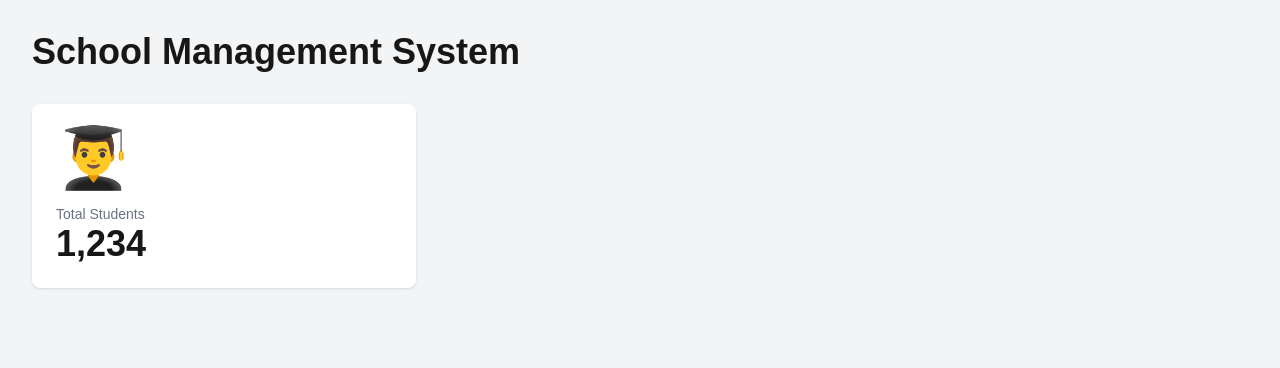
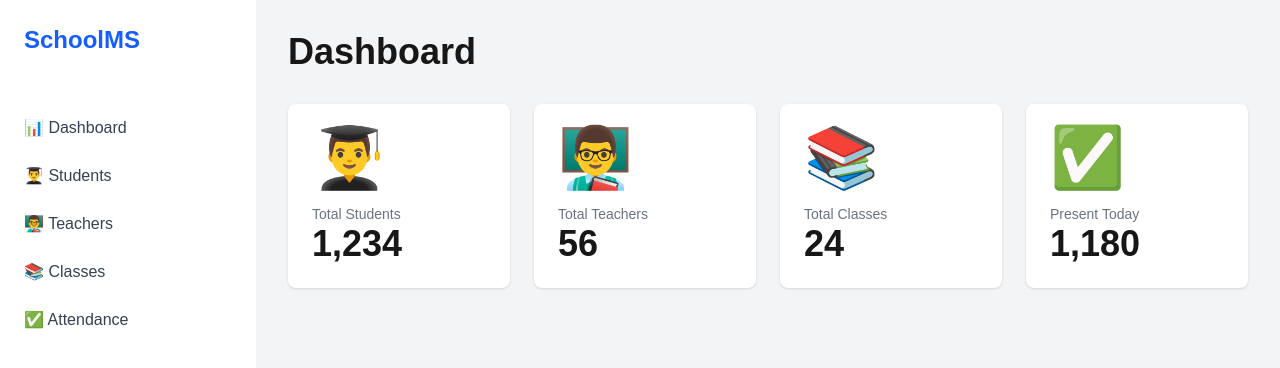
Before and after one commit to Rufiadah-Shafi/school-management-system, a Next.js app: page / in a window 1280 px wide. Shown: the top 368 px of the page. Built offline with nearby package versions, Linux system fonts and the light colour scheme.

Commit message:
Add four cards

```diff
--- /dev/null
+++ b/app/components/SideBar.tsx
@@ -0,0 +1,45 @@
+function Sidebar() {
+  return (
+    <aside className="w-64 bg-white shadow-lg h-screen">
+      {/* Logo/Title */}
+      <div className="p-6">
+        <h1 className="text-2xl font-bold text-blue-600">SchoolMS</h1>
+      </div>
+
+      {/* Navigation Links */}
+      <nav className="mt-6">
+        <a
+          href="/"
+          className="block px-6 py-3 text-gray-700 hover:bg-blue-50 hover:text-blue-600"
+        >
+          📊 Dashboard
+        </a>
+        <a
+          href="/students"
+          className="block px-6 py-3 text-gray-700 hover:bg-blue-50 hover:text-blue-600"
+        >
+          👨‍🎓 Students
+        </a>
+        <a
+          href="/teachers"
+          className="block px-6 py-3 text-gray-700 hover:bg-blue-50 hover:text-blue-600"
+        >
+          👨‍🏫 Teachers
+        </a>
+        <a
+          href="/classes"
+          className="block px-6 py-3 text-gray-700 hover:bg-blue-50 hover:text-blue-600"
+        >
+          📚 Classes
+        </a>
+        <a
+          href="/attendance"
+          className="block px-6 py-3 text-gray-700 hover:bg-blue-50 hover:text-blue-600"
+        >
+          ✅ Attendance
+        </a>
+      </nav>
+    </aside>
+  )
+}
+export default Sidebar;
--- a/app/page.tsx
+++ b/app/page.tsx
@@ -1,14 +1,44 @@
- function Home() {
+ import Sidebar from './components/SideBar'
+
+function Home() {
   return (
-    <div className="min-h-screen bg-gray-100 p-8">
-      <h1 className="text-4xl font-bold mb-8">School Management System</h1>
+    <div className="flex">
+      {/* Sidebar */}
+      <Sidebar />
 
-      {/* This is a simple card */}
-      <div className="bg-white rounded-lg shadow p-6 max-w-sm">
-        <div className="text-6xl mb-4">👨‍🎓</div>
-        <p className="text-gray-500 text-sm">Total Students</p>
-        <p className="text-4xl font-bold">1,234</p>
-      </div>
+      {/* Main Content */}
+      <main className="flex-1 bg-gray-100 p-8">
+        <h1 className="text-4xl font-bold mb-8">Dashboard</h1>
+
+        {/* Grid of 4 cards */}
+        <div className="grid grid-cols-1 md:grid-cols-2 lg:grid-cols-4 gap-6">
+
+          <div className="bg-white rounded-lg shadow p-6">
+            <div className="text-6xl mb-4">👨‍🎓</div>
+            <p className="text-gray-500 text-sm">Total Students</p>
+            <p className="text-4xl font-bold">1,234</p>
+          </div>
+
+          <div className="bg-white rounded-lg shadow p-6">
+            <div className="text-6xl mb-4">👨‍🏫</div>
+            <p className="text-gray-500 text-sm">Total Teachers</p>
+            <p className="text-4xl font-bold">56</p>
+          </div>
+
+          <div className="bg-white rounded-lg shadow p-6">
+            <div className="text-6xl mb-4">📚</div>
+            <p className="text-gray-500 text-sm">Total Classes</p>
+            <p className="text-4xl font-bold">24</p>
+          </div>
+
+          <div className="bg-white rounded-lg shadow p-6">
+            <div className="text-6xl mb-4">✅</div>
+            <p className="text-gray-500 text-sm">Present Today</p>
+            <p className="text-4xl font-bold">1,180</p>
+          </div>
+
+        </div>
+      </main>
     </div>
   )
 }
```
